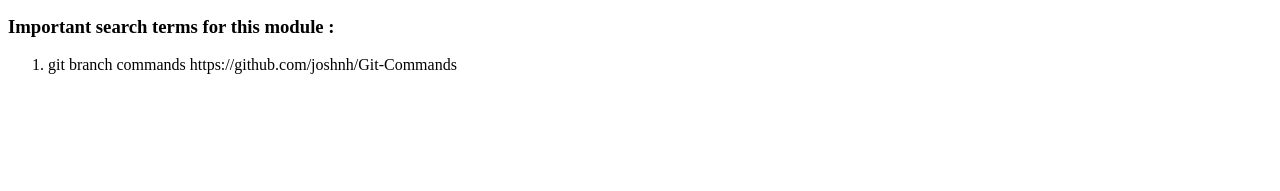
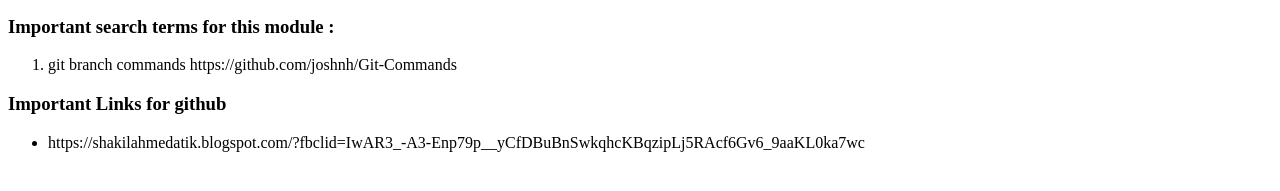
Before and after one commit to AbdurrahmanTalha/git-practice, a website: page index.html in a window 1280 px wide. Shown: the part 137-328 px from the top of the page. Drawn offline with Linux system fonts and the light colour scheme.

Commit message:
Important links added by afnan

```diff
--- a/index.html
+++ b/index.html
@@ -29,5 +29,10 @@
        <h3>Important search terms for this module : </h3>
        <ol><li>git branch commands
         https://github.com/joshnh/Git-Commands</li></ol>
+
+        <h3>Important Links for github </h3>
+        <ul><li>
+            https://shakilahmedatik.blogspot.com/?fbclid=IwAR3_-A3-Enp79p__yCfDBuBnSwkqhcKBqzipLj5RAcf6Gv6_9aaKL0ka7wc
+        </li></ul>
 </body>
 </html>
```
